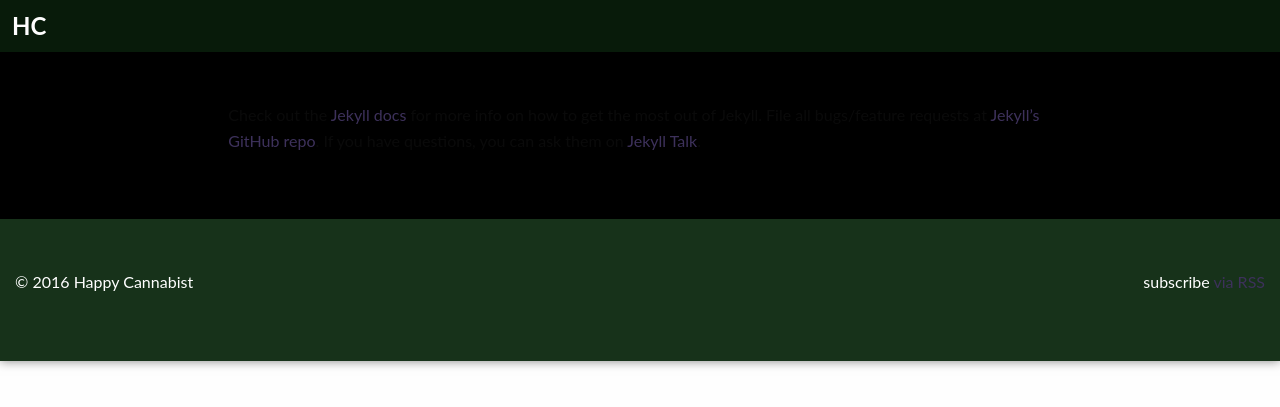
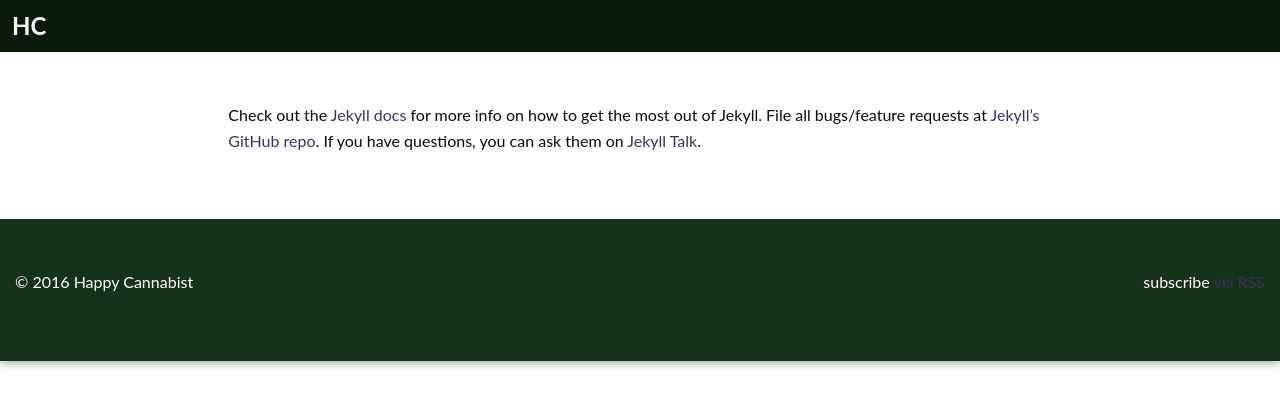
Before and after one commit to happycannabist/happycannabist, a Jekyll site: the page built from _posts/2016-09-07-example-post-again.markdown, in a window 1280 px wide. Shown: the top 407 px of the page. Built offline with Jekyll 4.4.1, drawn with Linux system fonts in a browser that asks for light colours; nearby versions of some CDN libraries.

Commit message:
Initial Post Content Style

```diff
--- a/css/hc.css
+++ b/css/hc.css
@@ -95,3 +95,7 @@ footer {
   color:#fff;
   background:#17321a;
 }
+/*Posts*/
+.post-content {
+  background:white;
+}
```
Also changed, not shown: 2 other files.
